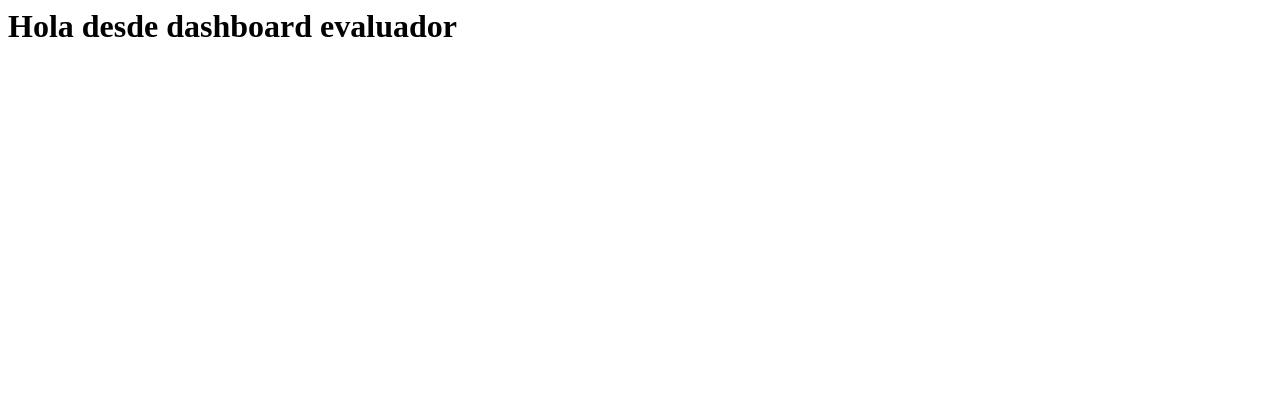
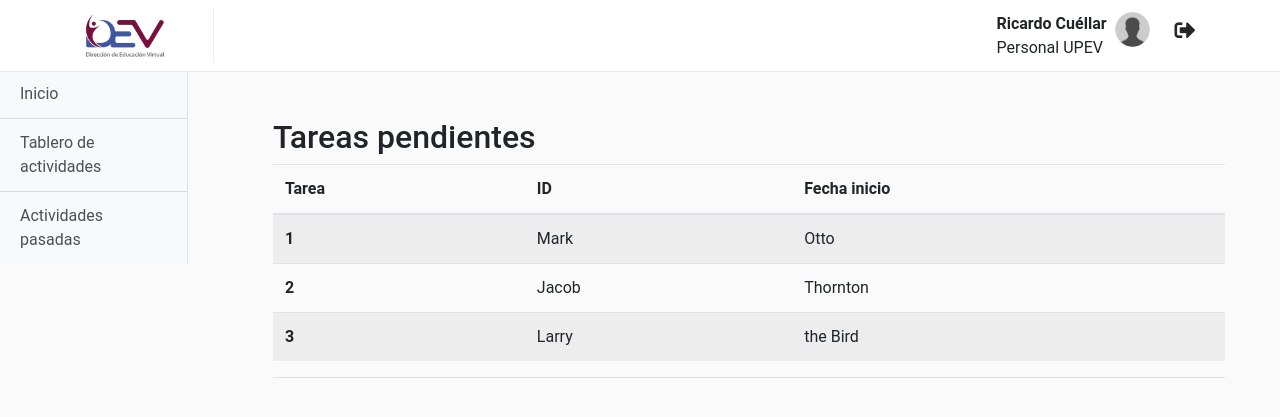
Before and after one commit to ricardocuellar/upevdcp, a Django app: template templates/evaluadorUPEV/dashboardEvaluador.html in a window 1280 px wide. Shown: the top 417 px of the page. Run offline with Django 3.2, Linux system fonts and the light colour scheme; the template is opened without the code that fills it, so the values that code supplies are empty; some libraries are stand-ins or nearby versions.

Commit message:
Add evaluadores template

```diff
--- /dev/null
+++ b/templates/coordinadorUPEV/testUPEV.html
@@ -0,0 +1 @@
+<h1>Admin UPEV</h1>
--- a/templates/coordinadorUTEyCV/dashboardUTEyCV.html
+++ b/templates/coordinadorUTEyCV/dashboardUTEyCV.html
@@ -9,8 +9,6 @@
     <a href="#" class="list-group-item list-group-item-action bg-light">Inicio</a>
     <a href="#" class="list-group-item list-group-item-action bg-light">ETP en proceso</a>
     <a href="#" class="list-group-item list-group-item-action bg-light">Solicitudes de ETP</a>
-    <a href="#" class="list-group-item list-group-item-action bg-light">Validar ETP</a>
-    <a href="#" class="list-group-item list-group-item-action bg-light">Gestionar evaluadores</a>
     <a href="#" class="list-group-item list-group-item-action bg-light">Ver historial</a>
 
 
--- /dev/null
+++ b/templates/coordinadorUTEyCV/testUTEyCV.html
@@ -0,0 +1 @@
+<h1>UTEyCV coordinador</h1>
--- a/templates/evaluadorUPEV/dashboardEvaluador.html
+++ b/templates/evaluadorUPEV/dashboardEvaluador.html
@@ -1 +1,25 @@
-<h1>Hola desde dashboard evaluador</h1>
+{%extends "dashboard/base.html" %}
+
+{% block head_content %}
+<title>DEV | Dashboard UTEyCV</title>
+{% endblock head_content %}
+
+{% block menu_options %}
+
+    <a href="#" class="list-group-item list-group-item-action bg-light">Inicio</a>
+    <a href="#" class="list-group-item list-group-item-action bg-light">Tablero de actividades</a>
+    <a href="#" class="list-group-item list-group-item-action bg-light">Actividades pasadas</a>
+
+
+{% endblock menu_options %}
+
+{# Container del dashboard#}
+{% block container %}
+
+    <div>
+    {% include "evaluadorUPEV/tareasPendientes.html" %}
+    </div>
+
+
+
+{% endblock %}
--- /dev/null
+++ b/templates/evaluadorUPEV/tareasPendientes.html
@@ -0,0 +1,36 @@
+
+<h2>Tareas pendientes</h2>
+<table class="table table-striped">
+    <thead>
+      <tr>
+        <th scope="col">Tarea</th>
+        <th scope="col">ID</th>
+        <th scope="col">Fecha inicio</th>
+      </tr>
+    </thead>
+    <tbody>
+      <tr>
+        <th scope="row">1</th>
+        <td>Mark</td>
+        <td>Otto</td>
+
+      </tr>
+      <tr>
+        <th scope="row">2</th>
+        <td>Jacob</td>
+        <td>Thornton</td>
+
+      </tr>
+      <tr>
+        <th scope="row">3</th>
+        <td>Larry</td>
+        <td>the Bird</td>
+
+      </tr>
+    </tbody>
+  </table>
+
+
+
+
+  <hr>
--- /dev/null
+++ b/templates/evaluadorUPEV/testEvaluador.html
@@ -0,0 +1 @@
+<h1>Evaluador de la UPEV</h1>
```
Also changed, not shown: templates/coordinadorUTEyCV/solicitudesETP.html (added), templates/evaluadorUPEV/actividadesPasadas.html (added), templates/evaluadorUPEV/tabletoActividades.html (added).
